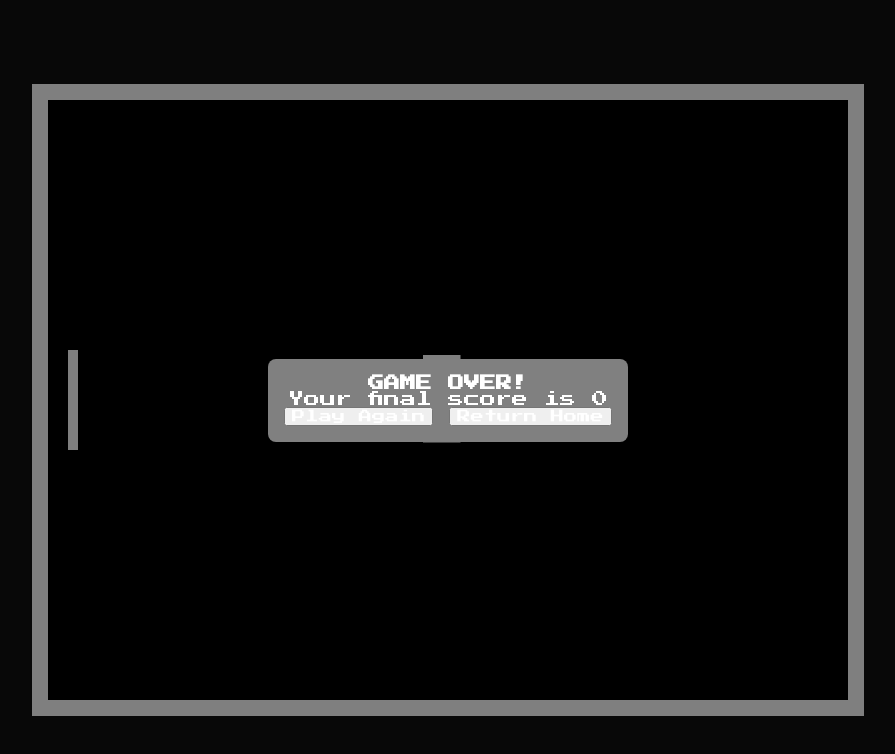
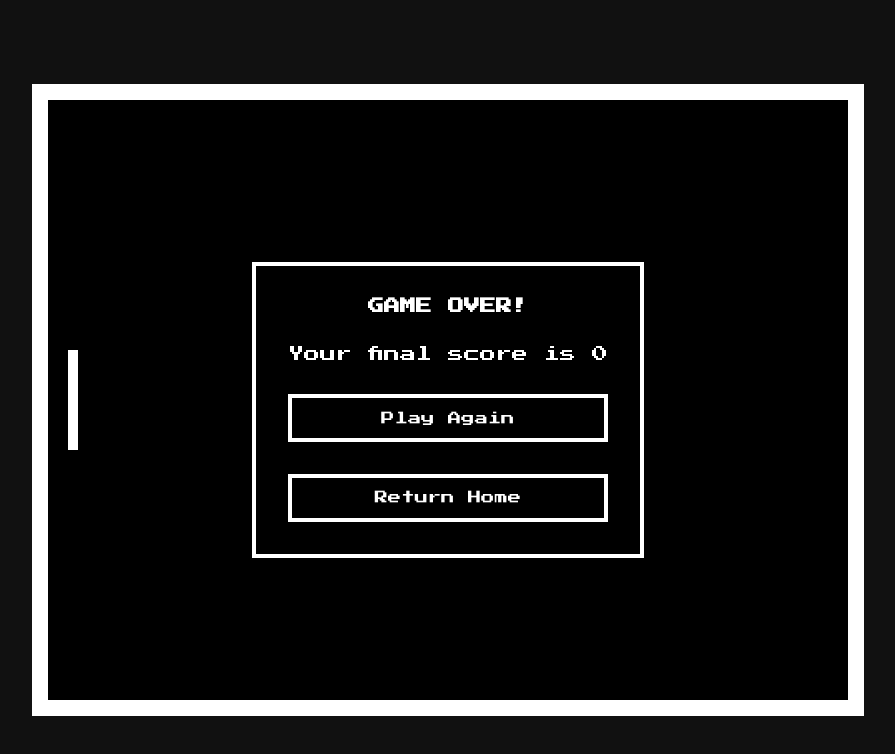
Before and after one commit to h-chowdhury/Pong-Game, a plain HTML site: page game-display.html in a window 1280 px wide. Shown: the whole page, without its empty margins (192-1087 px from the left). Drawn offline with Linux system fonts and the light colour scheme; a web font is replaced by a local one.

Commit message:
Changes to popup and button styles

```diff
--- a/css/game-display.css
+++ b/css/game-display.css
@@ -19,7 +19,7 @@
   }
 
   #popup-overlay {
-  text-align: center;;
+  text-align: center;
   position: fixed;
   display: flex;
   justify-content: center;
@@ -30,13 +30,32 @@
   left: 0;
   right: 0;
   bottom: 0;
-  background-color: rgba(0,0,0,0.5);
   z-index: 2;
   cursor: pointer;
 }
 
 #popup-content {
-  background-color: grey;
-  border-radius: 0.5em;
+  display: flex;
+  flex-direction: column;
+  gap: 2em;
+  font-family: 'Press Start 2P';
+  border: 4px solid #fff;
+  background-color: black;
+  color: white;
+  padding: 10px 15px;
+  margin-top: 20px;
+  padding: 2em;
+}
+
+
+button {
+  font-family: 'Press Start 2P';
+  border: 4px solid #fff;
+  background-color: black;
+  color: white;
   padding: 1em;
 }
+
+button:hover {
+  transform: scale(1.1);
+}
```
